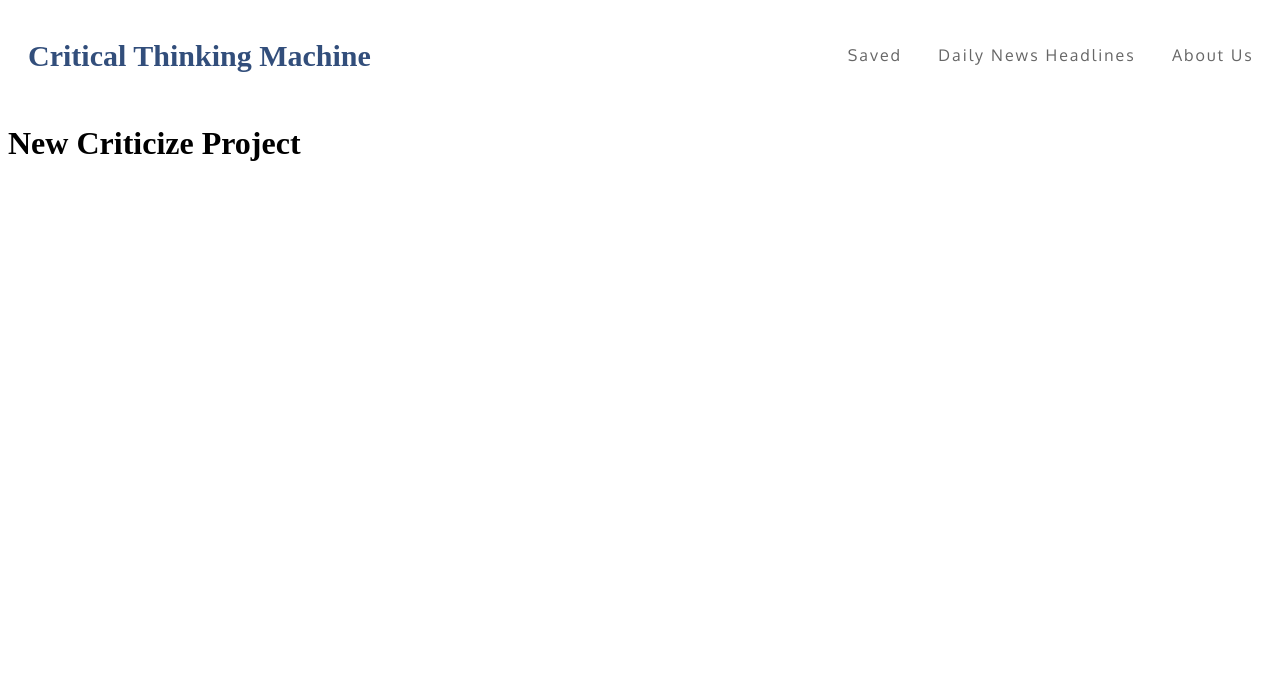
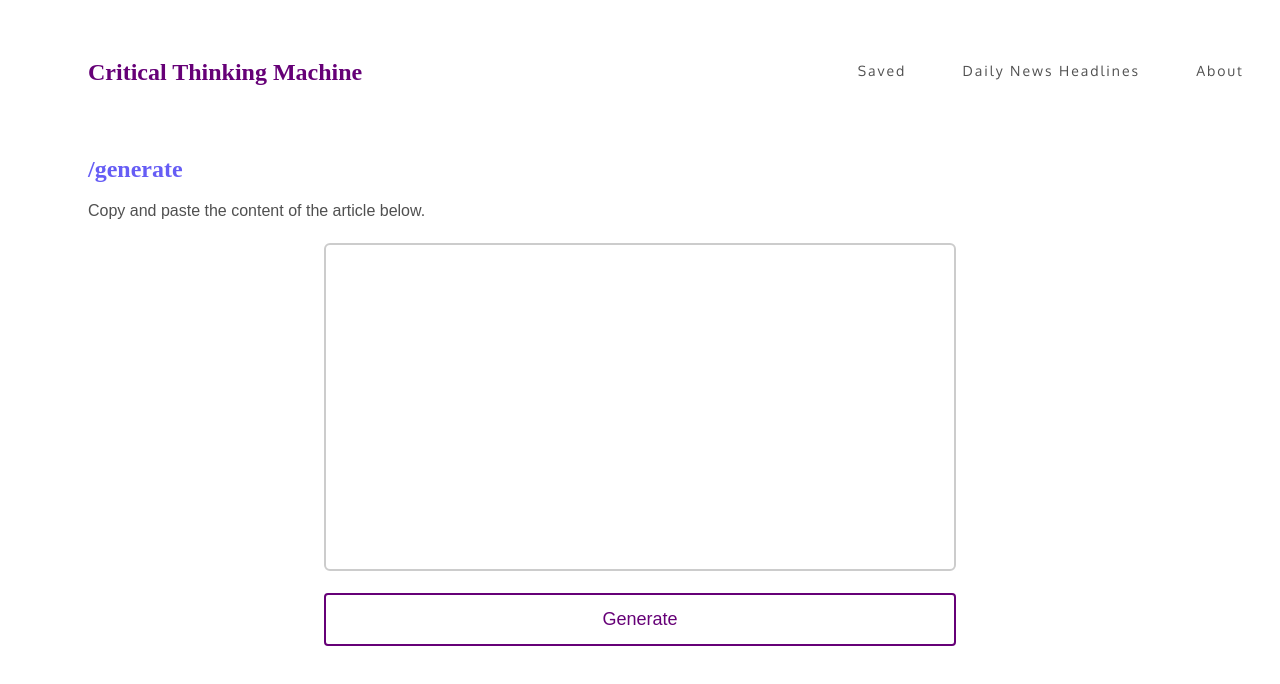
Before and after one commit to sebbycake/criticize-FE, a Gatsby site: page / in a window 1280 px wide. Built offline with nearby package versions, Linux system fonts and the light colour scheme; Gatsby itself is replaced by a stand-in of ours.

Commit message:
Updated navbar styles, and added form for index page

```diff
--- a/gatsby-browser.js
+++ b/gatsby-browser.js
@@ -1 +1,3 @@
+import "./src/styles/index.css"
 import "./src/styles/nav.css"
+import "./src/styles/form.css"
--- a/gatsby-config.js
+++ b/gatsby-config.js
@@ -2,5 +2,5 @@ module.exports = {
   siteMetadata: {
     title: "criticize-fe",
   },
-  plugins: [],
+  plugins: [`gatsby-plugin-react-helmet`]
 };
--- a/package.json
+++ b/package.json
@@ -17,7 +17,9 @@
   "license": "0BSD",
   "dependencies": {
     "gatsby": "^3.4.1",
+    "gatsby-plugin-react-helmet": "^4.6.0",
     "react": "^17.0.1",
-    "react-dom": "^17.0.1"
+    "react-dom": "^17.0.1",
+    "react-helmet": "^6.1.0"
   }
 }
--- a/src/pages/header.js
+++ b/src/pages/header.js
@@ -37,7 +37,7 @@ const Header = () => {
                     <Link to="/" onClick={handleNavBar}>Daily News Headlines</Link>
                 </li>
                 <li>
-                    <Link to="/" onClick={handleNavBar}>About Us</Link>
+                    <Link to="/" onClick={handleNavBar}>About</Link>
                 </li>
             </ul>
 
--- a/src/pages/index.js
+++ b/src/pages/index.js
@@ -1,10 +1,26 @@
 import React from "react"
 import Layout from "../components/layout"
-// import { Link } from "gatsby"
+import { Helmet } from "react-helmet"
 
 const IndexPage = () => (
   <Layout>
-    <h1>New Criticize Project</h1>
+
+    <Helmet>
+      <title>Criticize - Generate Critical Thinking Questions</title>
+    </Helmet>
+
+    <section className="index-section">
+      <h2 className="index-header">/generate</h2>
+      <p className="index-content">Copy and paste the content of the article below.</p>
+    </section>
+
+    <section className="form-container">
+      <form name="article-content" method="post">
+        <textarea name="message" rows="20" cols="100" required></textarea>
+        <button className="submit-btn" type="submit">Generate</button>
+      </form>
+    </section>
+
   </Layout>
 )
 
--- /dev/null
+++ b/src/styles/form.css
@@ -0,0 +1,45 @@
+textarea {
+    width: 100%;
+    padding: 12px 20px;
+    margin: 4px 0;
+    margin-bottom: 10px;
+    display: inline-block;
+    border: 2px solid #ccc;
+    border-radius: 6px;
+    resize: none;
+    overflow: auto;
+    box-sizing: border-box;
+    outline: none;
+}
+
+.form-container {
+    margin-top: 6px;
+    border-radius: 5px;
+}
+
+.submit-btn {
+    width: 100%;
+    background-color: #fff;
+    color: #660077;
+    padding: 14px 20px;
+    margin: 8px 0;
+    border-radius: 4px;
+    border: 2px solid #660077;
+    cursor: pointer;
+    font-size: 18px;
+}
+
+.submit-btn:hover {
+    background-color: #660077;
+    color: #fff;
+}
+
+
+@media (min-width:468px) {
+
+    .form-container {
+        width: 50%;
+        margin: 0 auto;
+    }
+
+}
--- /dev/null
+++ b/src/styles/index.css
@@ -0,0 +1,32 @@
+.index-header {
+    color: #665df5;
+    font-weight: 700;
+    margin-bottom: 12px;
+}
+
+.index-section {
+    margin-left: 20px;
+    width: 80%;
+}
+
+.index-content {
+    font-family: Muli,sans-serif;
+    font-size: 16px;
+    color: #505050;
+    text-rendering: optimizeLegibility;
+    line-height: 1.5;
+}
+
+
+@media (min-width: 468px) {
+
+
+    .index-section {
+        margin-left: 80px;
+        width: 80%;
+    }
+
+    .index-content {
+        font-size: 16px;
+    }
+}
--- a/src/styles/nav.css
+++ b/src/styles/nav.css
@@ -1,25 +1,25 @@
 @import url('https://fonts.googleapis.com/css2?family=Jura&family=Oxygen&display=swap');
 
 .logo {
-    font-size: 20px;
+    font-size: 16px;
     font-family: 'Handlee', cursive;
-    margin-left: 20px;
+    margin-left: 80px;
 }
 
 .logo a {
-    color: #324e7b;
+    color: #660077;
     text-decoration: none;
 }
 
 .logo a:hover {
-    color: darkblue;
+    opacity: 0.8;
 }
 
 nav {
     display: flex;
     justify-content: space-around;
     align-items: center;
-    min-height: 12vh;
+    min-height: 16vh;
     background-color: #fff;
 }
 
@@ -35,21 +35,21 @@ nav {
 }
 
 .nav-links a {
-    color: #666666;
+    color: #505050;
     text-decoration: none;
-    font-size: 16px;
+    font-size: 14px;
     font-family: 'Oxygen', sans-serif;
     letter-spacing: 2px;
 }
 
 .nav-links a:hover {
-    color: darkblue;
+    color: #660077;
 }
 
 .nav-links a:after {
     display: block;
     content: '';
-    border-bottom: solid 3px darkblue;
+    border-bottom: solid 3px #660077;
     transform: scaleX(0);
     transition: transform 250ms ease-in-out;
 }
@@ -64,6 +64,8 @@ nav {
     .logo {
         position: absolute;
         left: 2px;
+        margin-left: 20px;
+        font-size: 12px;
     }
 
     .burger {
@@ -79,6 +81,10 @@ nav {
         background-color: #666666;
         margin: 5px;
         transition: all 0.5s ease;
+    }
+
+    .nav {
+        min-height: 12vh;
     }
 
     .nav-links {
```
Also changed, not shown: README.md, static/favicon.ico (added), static/images/icon.png (deleted), 1 other file.
